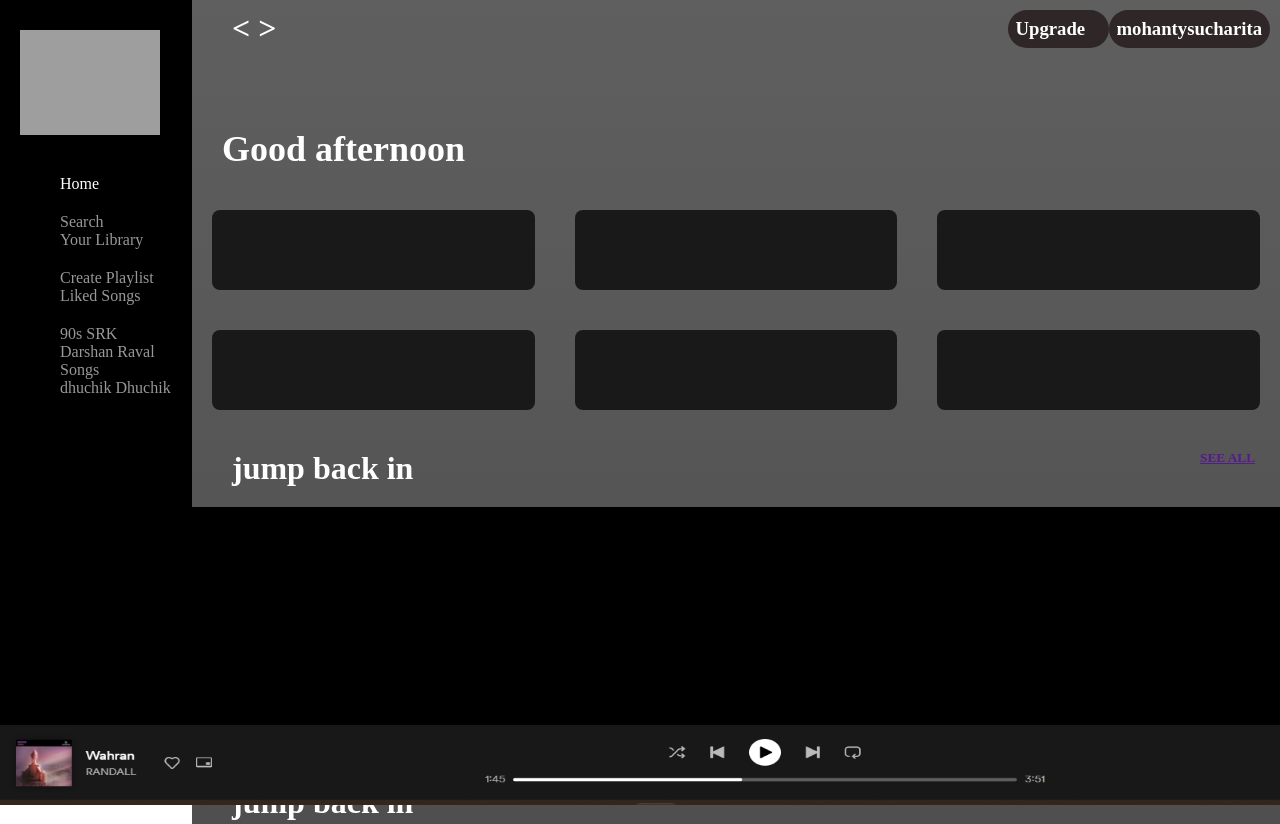
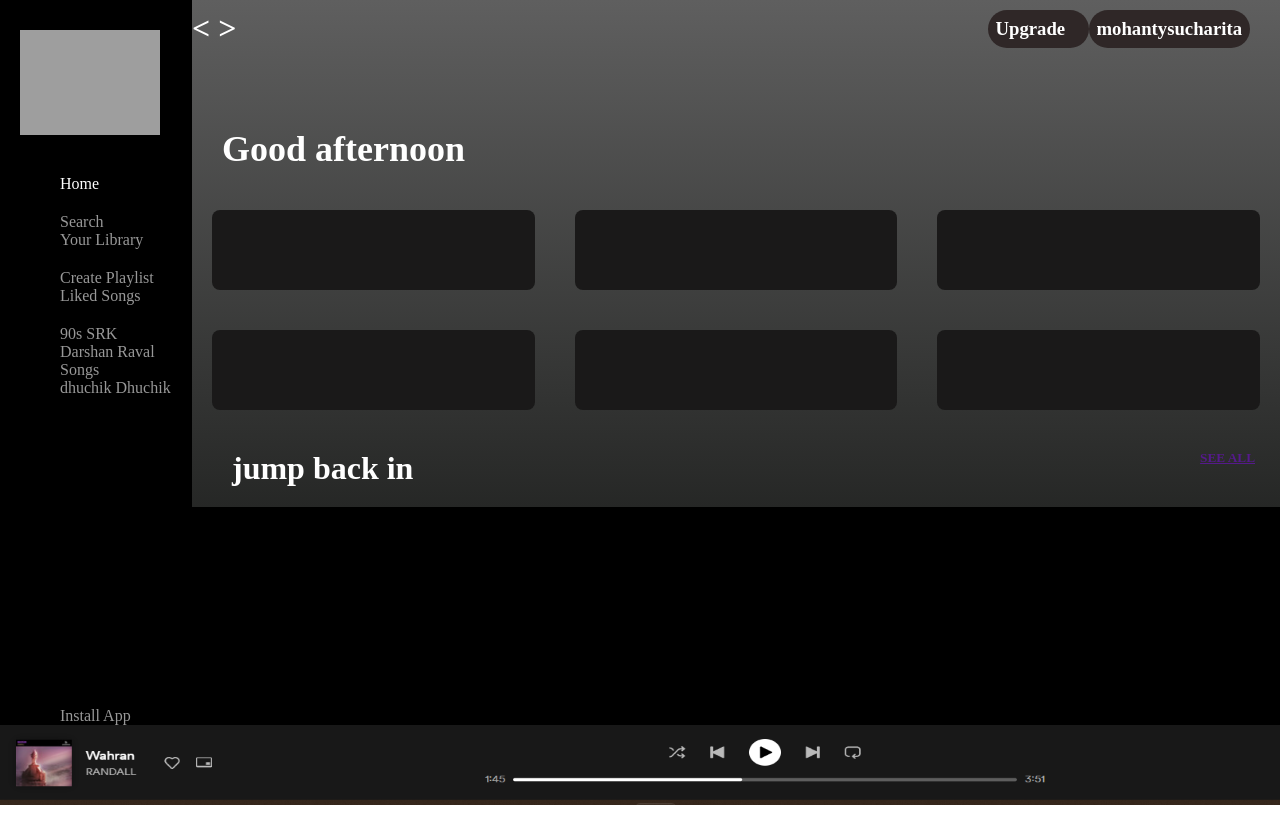
Before and after one commit to SucharitaMohanty/SpotifyClone, a plain HTML site: page index.html in a window 1280 px wide. Shown: the top 824 px of the page. After the commit the page ends 800 px from the top, so only its background shows below. Drawn offline with Linux system fonts and the light colour scheme; grey boxes are pictures that could not be loaded.

Commit message:
Update style.css

```diff
--- a/style.css
+++ b/style.css
@@ -33,7 +33,7 @@
     color: white;
 }
 .install{
-    margin-top: 350px;
+    margin-top: 310px;
     margin-left: 60px ;
     color: rgba(255, 255, 255, 0.598) ;
     list-style: none;
@@ -43,18 +43,15 @@
     color: white;
 }
 .song_side{
-     margin-left: 15%;
+    margin-left: 15%;
     width: 85vw;
     height: 100%;
-    /* background-color: aqua; */
     background: linear-gradient(rgb(95, 95, 95),rgb(5, 7, 5));
     display: flex;
     flex-direction: column;
-    /* background: rgb(250, 247, 35); */
-    /* color: white;
-    font-size: large;
-    margin-top: 40px;
-    margin-left: 30px; */
+    position: absolute;
+    overflow-x: hidden;
+    /* right: 0; */
 }
 .logo{
     margin-top: 30px;
@@ -64,9 +61,9 @@
     color: white;
     display: flex;
     justify-content: space-between;
-    margin-left: 40px;
+    /* margin-left: 40px; */
     margin-top: 10px;
-    margin-right: 10px;
+    margin-right: 30px;
 }
 .corner{
     display: flex;
@@ -96,6 +93,7 @@
     color: white;
     margin-top: 80px;
     margin-left: 30px;
+    margin-right: 30px;
 }
 .boxe1{
     display: flex;
@@ -123,13 +121,8 @@
     justify-content: space-around;
     gap: 40px;
 }
-.box2{
-    width: 85vw;
-    display: flex;
-    flex-direction: column;
-}
 .box3{
-    width: 85vw;
+    width: 84vw;
     display: flex;
     flex-direction: column;
 }
```
